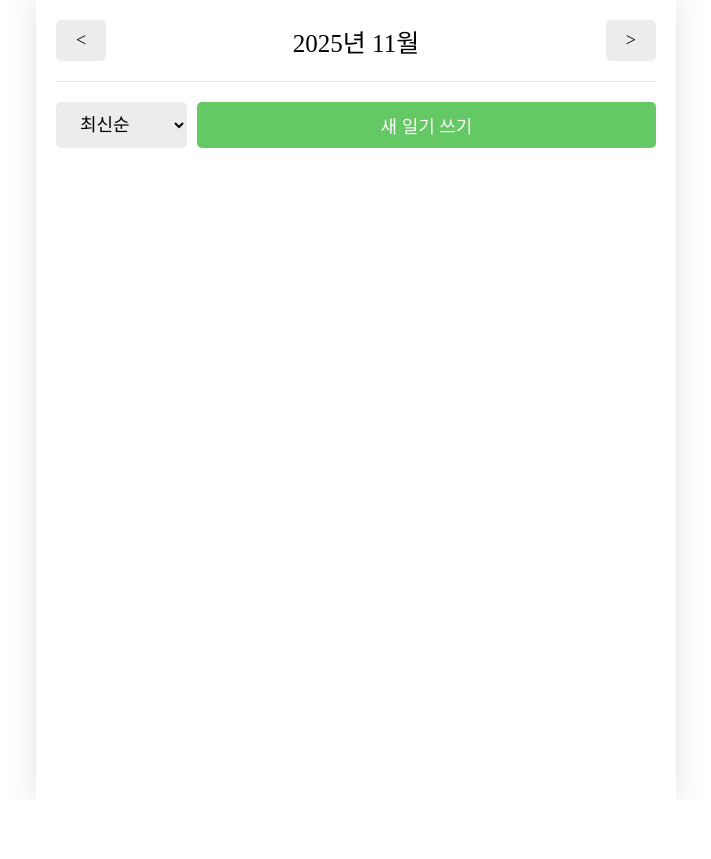
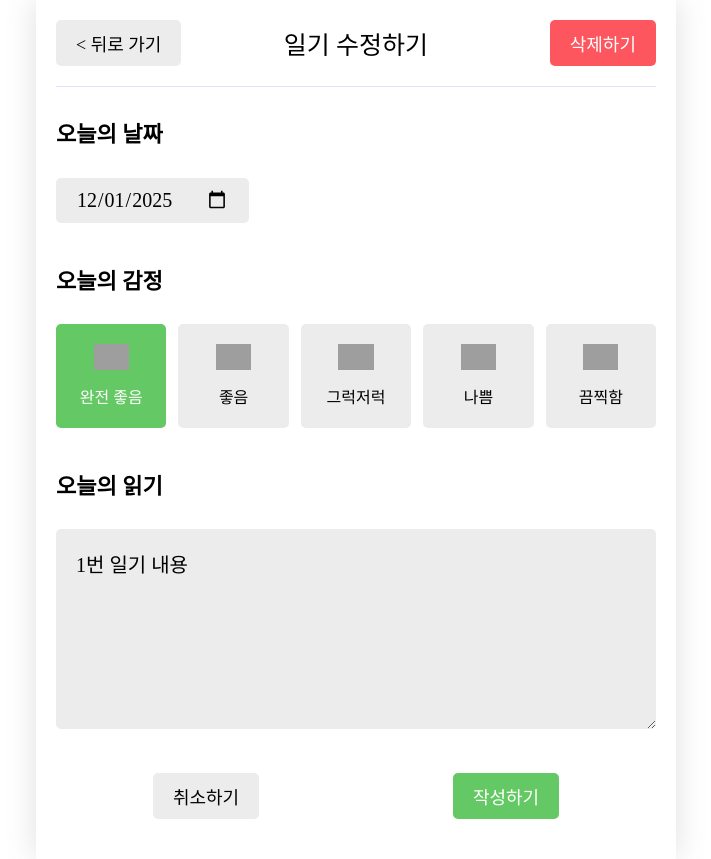
Before and after one commit to skylarkim22/onebite-react, a React (Vite) app in the folder section13/: page /edit/1 in a window 1280 px wide. Before the commit this address led to /. Shown: the whole page, without its empty margins (284-995 px from the left). Before the commit the page ends 800 px from the top, so only its background shows below. Built offline with nearby package versions, Linux system fonts and the light colour scheme; grey boxes are pictures that could not be loaded; a web font is replaced by a local one.

Commit message:
feature: 상세화면 페이지 구현

```diff
--- a/section13/src/App.jsx
+++ b/section13/src/App.jsx
@@ -6,6 +6,33 @@ import Diary from "./pages/Diary";
 import New from "./pages/New";
 import Notfound from "./pages/Notfound";
 import Edit from "./pages/Edit";
+
+const mockData = [
+  {
+    id: 1,
+    createdDate: new Date("2025-12-1").getTime(),
+    emotionId: 1,
+    content: "1번 일기 내용",
+  },
+  {
+    id: 2,
+    createdDate: new Date("2025-12-2").getTime(),
+    emotionId: 2,
+    content: "2번 일기 내용",
+  },
+  {
+    id: 3,
+    createdDate: new Date("2025-11-2").getTime(),
+    emotionId: 2,
+    content: "3번 일기 내용",
+  },
+  {
+    id: 4,
+    createdDate: new Date("2026-01-2").getTime(),
+    emotionId: 2,
+    content: "4번 일기 내용",
+  },
+];
 
 function reducer(state, action) {
   switch (action.type) {
@@ -28,9 +55,9 @@ export const DiaryStateContext = createContext();
 export const DiaryDispatchContext = createContext();
 
 function App() {
-  const [data, dispatch] = useReducer(reducer, []);
+  const [data, dispatch] = useReducer(reducer, mockData);
 
-  const refId = useRef(1);
+  const refId = useRef(5);
 
   const onCreate = (createdDate, emotionId, content) => {
     dispatch({
--- a/section13/src/components/Editor.jsx
+++ b/section13/src/components/Editor.jsx
@@ -4,29 +4,8 @@ import Button from "./Button";
 import { useState } from "react";
 import { useNavigate } from "react-router-dom";
 import { useEffect } from "react";
-
-const emotionList = [
-  { emotionId: 1, emotionName: "와전 좋음" },
-  { emotionId: 2, emotionName: "좋음" },
-  { emotionId: 3, emotionName: "그럭저럭" },
-  { emotionId: 4, emotionName: "나쁨" },
-  { emotionId: 5, emotionName: "끔찍함" },
-];
-
-const getStringedDate = (targetDate) => {
-  let year = targetDate.getFullYear();
-  let month = targetDate.getMonth() + 1;
-  let date = targetDate.getDate();
-  if (month < 10) {
-    month = `0${month}`;
-  }
-
-  if (date < 10) {
-    date = `0${date}`;
-  }
-
-  return `${year}-${month}-${date}`;
-};
+import { emotionList } from "../util/constants";
+import { getStringedDate } from "../util/get-stringed-date";
 
 const Editor = ({ onSubmit, initData }) => {
   const [input, setInput] = useState({
--- /dev/null
+++ b/section13/src/components/Viewer.css
@@ -0,0 +1,68 @@
+.Viewer > section {
+  width: 100%;
+  margin-bottom: 100px;
+  display: flex;
+  flex-direction: column;
+  align-items: center;
+  text-align: center;
+}
+
+.Viewer > section > h4 {
+  font-size: 22px;
+  font-weight: bold;
+}
+
+.Viewer .emotion_img_wrapper {
+  width: 250px;
+  height: 250px;
+  border-radius: 5px;
+
+  display: flex;
+  flex-direction: column;
+  align-items: center;
+  justify-content: space-around;
+
+  color: white;
+  font-size: 25px;
+}
+
+.Viewer .emotion_img_wrapper1 {
+  color: white;
+  background-color: rgb(100, 201, 100);
+}
+
+.Viewer .emotion_img_wrapper2 {
+  color: white;
+  background-color: rgb(157, 215, 114);
+}
+
+.Viewer .emotion_img_wrapper3 {
+  color: white;
+  background-color: rgb(253, 206, 23);
+}
+
+.Viewer .emotion_img_wrapper4 {
+  color: white;
+  background-color: rgb(253, 132, 70);
+}
+
+.Viewer .emotion_img_wrapper5 {
+  color: white;
+  background-color: rgb(253, 86, 95);
+}
+
+.Viewer .content_wrapper {
+  width: 100%;
+  background-color: rgb(236, 236, 236);
+  border-radius: 5px;
+  word-break: keep-all;
+  overflow-wrap: break-word;
+}
+
+.Viewer .content_wrapper > p {
+  padding: 20px;
+  text-align: left;
+  font-size: 20px;
+  font-weight: 400;
+  line-height: 2.5;
+}
--- /dev/null
+++ b/section13/src/components/Viewer.jsx
@@ -0,0 +1,29 @@
+import "./Viewer.css";
+import { getEmotionImage } from "../util/get-emotion-image";
+import { emotionList } from "../util/constants";
+
+const Viewer = ({ emotionId, content }) => {
+  const emotionItem = emotionList.find((item) => {
+    return String(item.emotionId) === String(emotionId);
+  });
+
+  return (
+    <div className="Viewer">
+      <section className="img_section">
+        <h4>오늘의 감정</h4>
+        <div className={`emotion_img_wrapper emotion_img_wrapper${emotionId}`}>
+          <img src={getEmotionImage(emotionId)} />
+          <div>{emotionItem.emotionName}</div>
+        </div>
+      </section>
+      <section className="content_section">
+        <h4>오늘의 기분</h4>
+        <div className="content_wrapper">
+          <p>{content}</p>
+        </div>
+      </section>
+    </div>
+  );
+};
+
+export default Viewer;
--- /dev/null
+++ b/section13/src/hooks/useDiary.jsx
@@ -0,0 +1,25 @@
+import { useNavigate } from "react-router-dom";
+import { useContext, useState, useEffect } from "react";
+import { DiaryStateContext } from "../App";
+
+const useDiary = (id) => {
+  const data = useContext(DiaryStateContext);
+
+  const nav = useNavigate();
+  const [currentDiaryItem, setCurrentDiaryItem] = useState();
+
+  useEffect(() => {
+    const currentDiaryItem = data.find((d) => String(d.id) === String(id));
+
+    if (!currentDiaryItem) {
+      window.alert("존재하지 않는 일기입니다.");
+      nav("/", { replace: true });
+    }
+
+    setCurrentDiaryItem(currentDiaryItem);
+  }, [id]);
+
+  return currentDiaryItem;
+};
+
+export default useDiary;
--- a/section13/src/pages/Diary.jsx
+++ b/section13/src/pages/Diary.jsx
@@ -1,9 +1,32 @@
-import { useParams } from "react-router-dom";
+import { useParams, useNavigate } from "react-router-dom";
+import Header from "../components/Header";
+import Button from "../components/Button";
+import Viewer from "../components/Viewer";
+import useDiary from "../hooks/useDiary";
+import { getStringedDate } from "../util/get-stringed-date";
 
 const Diary = () => {
   const params = useParams();
+  const nav = useNavigate();
+  const targetId = params.id;
+  const currentDiaryItem = useDiary(targetId);
+  if (!currentDiaryItem) return <div>데이터 로딩중...</div>;
 
-  return <div>{params.id}번 Diary</div>;
+  const { createdDate } = currentDiaryItem;
+  const title = getStringedDate(new Date(createdDate));
+
+  return (
+    <div>
+      <Header
+        title={`${title} 기록`}
+        leftChild={<Button text={"< 뒤로 가기"} onClick={() => nav(-1)} />}
+        rightChild={
+          <Button text={"수정하기"} onClick={() => nav(`/edit/${targetId}`)} />
+        }
+      />
+      <Viewer {...currentDiaryItem} />
+    </div>
+  );
 };
 
 export default Diary;
--- a/section13/src/pages/Edit.jsx
+++ b/section13/src/pages/Edit.jsx
@@ -4,27 +4,14 @@ import Header from "../components/Header";
 import Editor from "../components/Editor";
 import Button from "../components/Button";
 import { DiaryDispatchContext, DiaryStateContext } from "../App";
+import useDiary from "../hooks/useDiary";
 
 const Edit = () => {
   const params = useParams();
   const targetId = params.id;
   const nav = useNavigate();
   const { onDelete, onUpdate } = useContext(DiaryDispatchContext);
-  const data = useContext(DiaryStateContext);
-  const [currentDiaryItem, setCurrentDiaryItem] = useState();
-
-  useEffect(() => {
-    const currentDiaryItem = data.find(
-      (d) => String(d.id) === String(targetId),
-    );
-
-    if (!currentDiaryItem) {
-      window.alert("존재하지 않는 일기입니다.");
-      nav("/", { replace: true });
-    }
-
-    setCurrentDiaryItem(currentDiaryItem);
-  }, [targetId]);
+  const currentDiaryItem = useDiary(targetId);
 
   const handlerDelete = () => {
     const isConfirm = window.confirm("일기를 정말 삭제할까요?");
@@ -45,7 +32,6 @@ const Edit = () => {
     nav("/", { replace: true });
   };
 
-  console.log("currentDiaryItem", currentDiaryItem);
   return (
     <div>
       <Header
--- /dev/null
+++ b/section13/src/util/constants.js
@@ -0,0 +1,7 @@
+export const emotionList = [
+  { emotionId: 1, emotionName: "완전 좋음" },
+  { emotionId: 2, emotionName: "좋음" },
+  { emotionId: 3, emotionName: "그럭저럭" },
+  { emotionId: 4, emotionName: "나쁨" },
+  { emotionId: 5, emotionName: "끔찍함" },
+];
--- /dev/null
+++ b/section13/src/util/get-stringed-date.js
@@ -0,0 +1,14 @@
+export const getStringedDate = (targetDate) => {
+  let year = targetDate.getFullYear();
+  let month = targetDate.getMonth() + 1;
+  let date = targetDate.getDate();
+  if (month < 10) {
+    month = `0${month}`;
+  }
+
+  if (date < 10) {
+    date = `0${date}`;
+  }
+
+  return `${year}-${month}-${date}`;
+};
```
